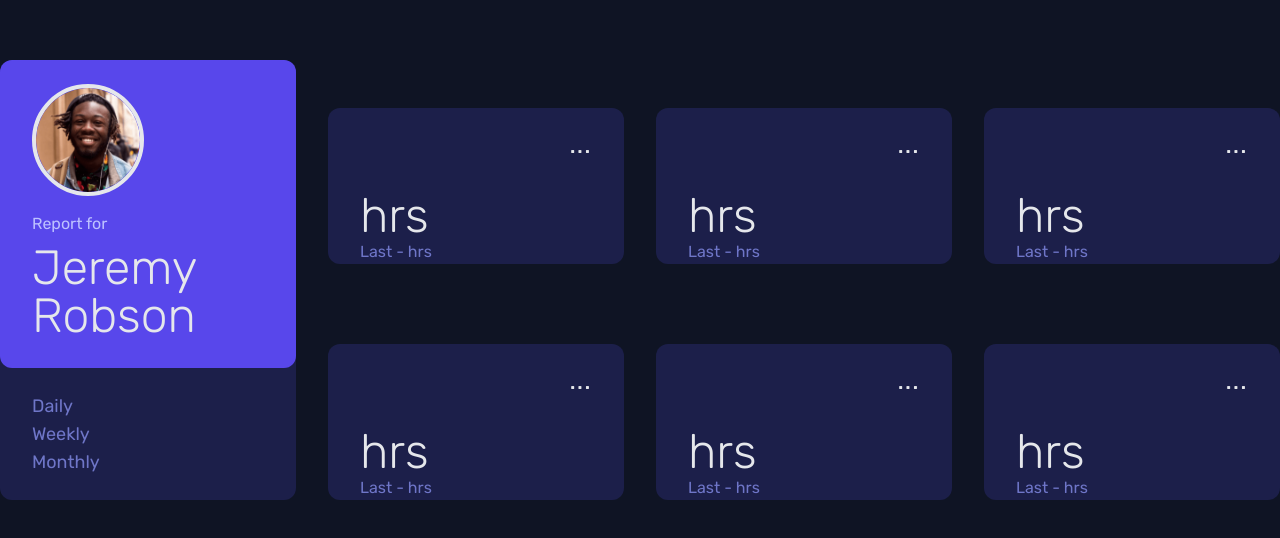
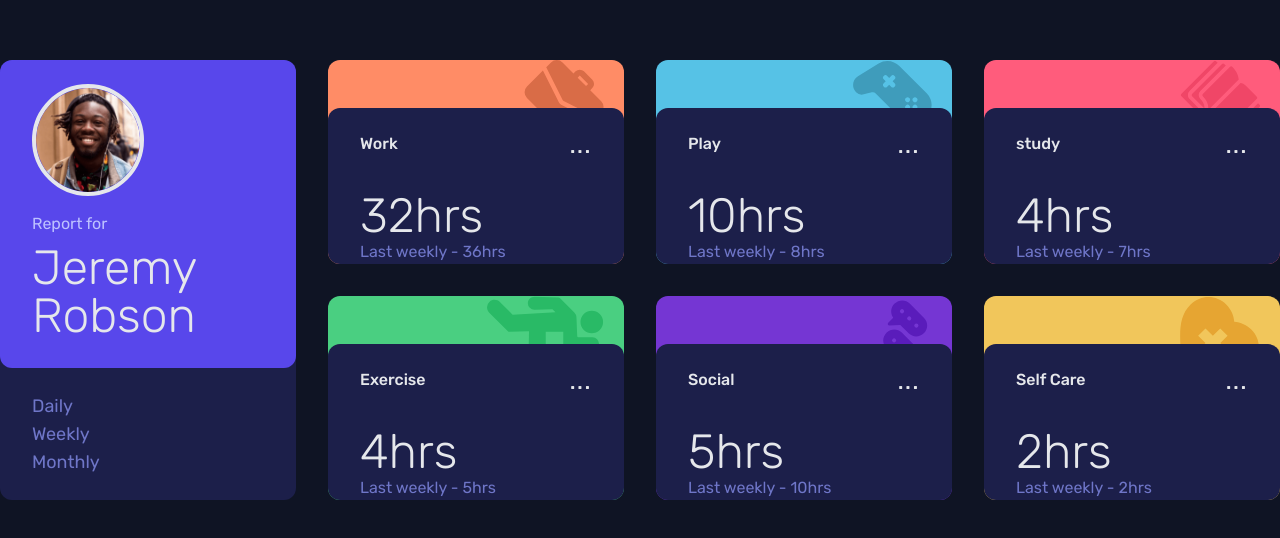
Before and after one commit to gracebir/time-tracker-design-challenging, a React (Vite) app: page / in a window 1280 px wide. Shown: the part 120-658 px from the top of the page. Built offline with nearby package versions, Linux system fonts and the light colour scheme.

Commit message:
fetching track datas

```diff
--- a/src/App.jsx
+++ b/src/App.jsx
@@ -1,20 +1,40 @@
+import { useEffect, useState } from 'react'
 import ProfileCard from './components/ProfileCard'
 import TimeCrak from './components/TimeCrak'
 import data from './data.json'
+import { staticTimeAssets } from './utils/data'
 
 function App() {
-  console.log(data)
+  const [times, setTimes] = useState([])
+  const [timeframe, setTimeframe] = useState("weekly")
+
+  const fetchData = () => {
+    const databyTimeFrame = data.map((time) => {
+      let newTimeframe = time.timeframes[timeframe]
+      return newTimeframe
+    })
+    setTimes(databyTimeFrame)
+  }
+
+  useEffect(() => {
+    fetchData()
+  }, [timeframe])
+
   return (
     <div className='text-gray-200 font-rubik w-full bg-very-dark flex items-center min-h-screen'>
       <div className='max-w-7xl grid grid-cols-1 gap-8 lg:grid-cols-4 flex-1 mx-auto min-h-[55vh]'>
-        <ProfileCard />
+        <ProfileCard setTimeframe={setTimeframe} />
         <div className='lg:col-span-3 col-span-1 grid grid-cols-1 lg:grid-cols-3 gap-8'>
-          <TimeCrak />
-          <TimeCrak />
-          <TimeCrak />
-          <TimeCrak />
-          <TimeCrak />
-          <TimeCrak />
+          {times.map((time, index) => (
+            <TimeCrak
+              bgColor={staticTimeAssets[index].bgColor}
+              icon={staticTimeAssets[index].icon}
+              key={time.title}
+              current={time.current}
+              previous={time.previous}
+              timeFrame={timeframe}
+              title={staticTimeAssets[index].title} />
+          ))}
         </div>
       </div>
     </div>
```
